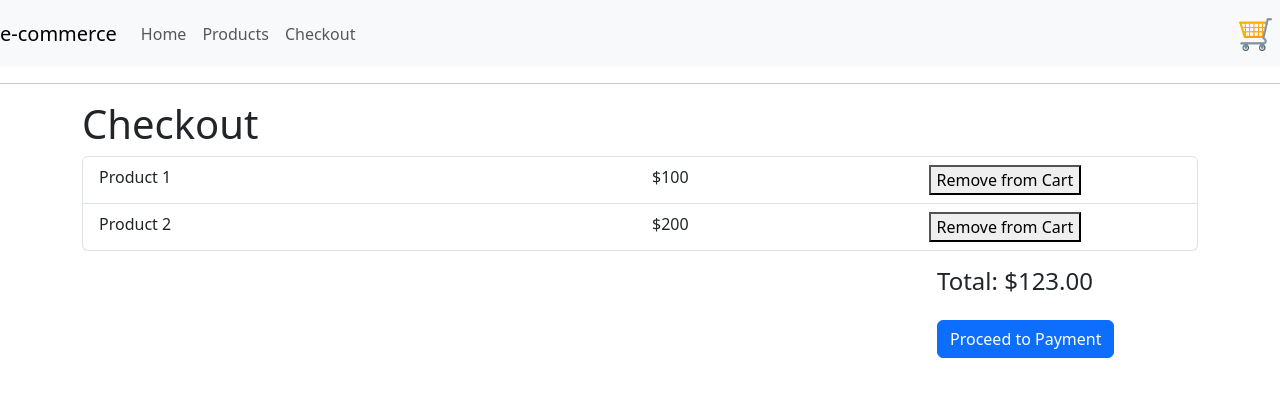
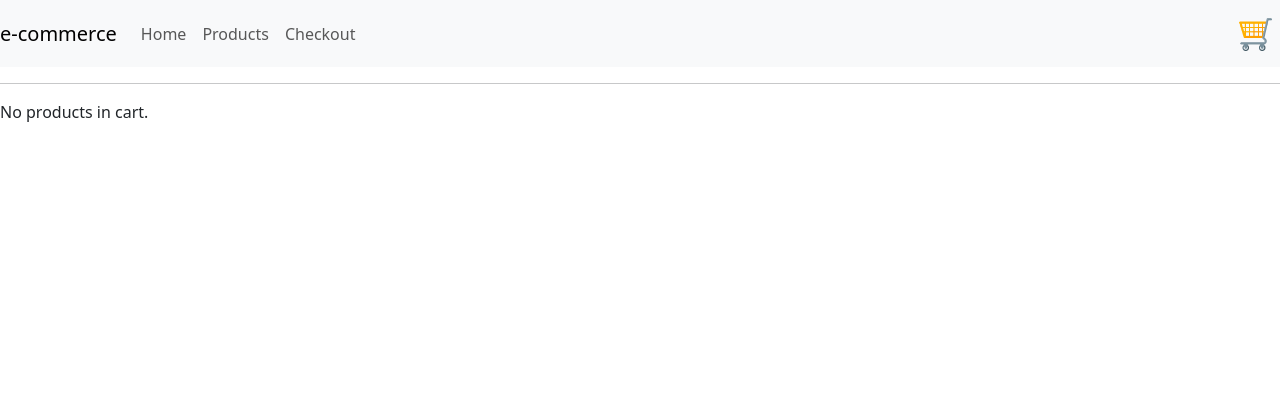
Before and after one commit to pengibot/jsx-tutorial, a React (Create React App) app: page /checkout in a window 1280 px wide. Shown: the top 396 px of the page. Built offline with nearby package versions, Linux system fonts and the light colour scheme.

Commit message:
some minor bug fixes for Checkout

```diff
--- a/src/App.js
+++ b/src/App.js
@@ -10,37 +10,39 @@ import cartIcon from "./assets/cart.png";
 import ControlledCarousel from "./components/ControlledCarousel";
 
 function App() {
-  const [products, setProducts] = useState(() => {
-    // Try to get data from localStorage
-    const savedProducts = localStorage.getItem("products");
-    // If there is data, parse it to JSON, otherwise default to an empty array
-    return savedProducts;
+  const [productsInCart, setProductsInCart] = useState(() => {
+    // Try to get products from localStorage when initializing state
+    const savedProducts = localStorage.getItem("productsInCart");
+    if (savedProducts) {
+      return JSON.parse(savedProducts);
+    } else {
+      return [];
+    }
   });
 
-  // const addProduct = (newProduct) => {
-  //   console.log("Product added to cart");
-  //   setProducts([...products, { ...newProduct }]);
-  // };
-  const addProduct = (newProduct) => {
+  useEffect(() => {
+    // Save products to localStorage whenever productsInCart changes
+    localStorage.setItem("productsInCart", JSON.stringify(productsInCart));
+  }, [productsInCart]);
+
+  // const [productsInCart, setProductsInCart] = useState([]);
+
+  const addProduct = (newProductInCart) => {
+    setProductsInCart([
+      ...productsInCart,
+      { ...newProductInCart, id: productsInCart.length + 1 },
+    ]);
     console.log("Product added to cart");
-    console.log(products);
-    setProducts([...products, { ...newProduct, id: products.length + 1 }]);
   };
 
   const removeProduct = (productId) => {
     console.log("Removing product from cart:", productId);
 
-    const updatedProducts = products.filter(
+    const updatedProductsInCart = productsInCart.filter(
       (product) => product.id !== productId
     );
-
-    setProducts(updatedProducts);
+    setProductsInCart(updatedProductsInCart);
   };
-
-  // useEffect(() => {
-  //   // Save the products to localStorage whenever they change
-  //   localStorage.setItem("products", JSON.stringify(products));
-  // }, [products]);
 
   return (
     <Router>
@@ -73,16 +75,19 @@ function App() {
             exact
             element={<ProductList onAddToCart={addProduct} />}
           />
-          <Route path="/cart" element={<Cart products={products} />} />
+          <Route path="/cart" element={<Cart products={productsInCart} />} />
           <Route
             path="/checkout"
             element={
-              <Checkout products={products} onRemoveFromCart={removeProduct} />
+              <Checkout
+                products={productsInCart}
+                onRemoveFromCart={removeProduct}
+              />
             }
           />
           <Route
             path="/products/:id"
-            element={<ProductDetails products={products} />}
+            element={<ProductDetails products={productsInCart} />}
           />
         </Routes>
       </div>
--- a/src/components/Checkout.js
+++ b/src/components/Checkout.js
@@ -3,30 +3,14 @@ import "bootstrap/dist/css/bootstrap.min.css";
 import { Container, ListGroup, Row, Col, Button } from "react-bootstrap";
 
 const Checkout = ({ products, onRemoveFromCart }) => {
-  // Calculate the total price
-
-  console.log(products);
-
-  products = [
-    {
-      id: 1,
-      name: "Product 1",
-      price: 100,
-    },
-    {
-      id: 2,
-      name: "Product 2",
-      price: 200,
-    },
-  ];
-
   if (products.length === 0) {
     return <p>No products in cart.</p>;
   }
-  const totalPrice = 123;
-  // const totalPrice = products.reduce((acc, product) => acc + product.price, 0);
 
-  console.log(products);
+  const totalPrice = products.reduce(
+    (acc, product) => acc + Number(product.price),
+    0
+  );
 
   return (
     <Container>
@@ -38,7 +22,9 @@ const Checkout = ({ products, onRemoveFromCart }) => {
               <Col md={6}>{product.name}</Col>
               <Col md={3}>${product.price}</Col>
               <Col me={3}>
-                <button onClick={onRemoveFromCart}>Remove from Cart</button>
+                <button onClick={() => onRemoveFromCart(product.id)}>
+                  Remove from Cart
+                </button>
               </Col>
             </Row>
           </ListGroup.Item>
--- a/src/components/Home.js
+++ /dev/null
@@ -1,2 +0,0 @@
-import Carousel from "react-bootstrap/Carousel";
-import ExampleCarouselImage from "components/ExampleCarouselImage";
--- a/src/components/ProductDetails.js
+++ b/src/components/ProductDetails.js
@@ -4,14 +4,11 @@ import jsonData from "../data/products.json";
 import { Card } from "react-bootstrap";
 import { useNavigate } from "react-router-dom";
 
-const ProductDetails = ({ match, products }) => {
+const ProductDetails = () => {
   const { id } = useParams();
   const navigate = useNavigate();
   const productId = parseInt(id, 10);
-  console.log(productId);
   const product = jsonData.products.find((product) => product.id === productId);
-
-  console.log(product);
 
   if (!product) {
     return <p>Product not found.</p>;
```
Also changed, not shown: src/components/AddStudentForm.js (deleted, +0 -39 lines), src/components/ClickableItem.js (deleted, +0 -12 lines), src/components/Counter.js (deleted, +0 -18 lines), src/components/Greeting.js (deleted, +0 -7 lines), src/components/ItemList.js (deleted, +0 -13 lines).
